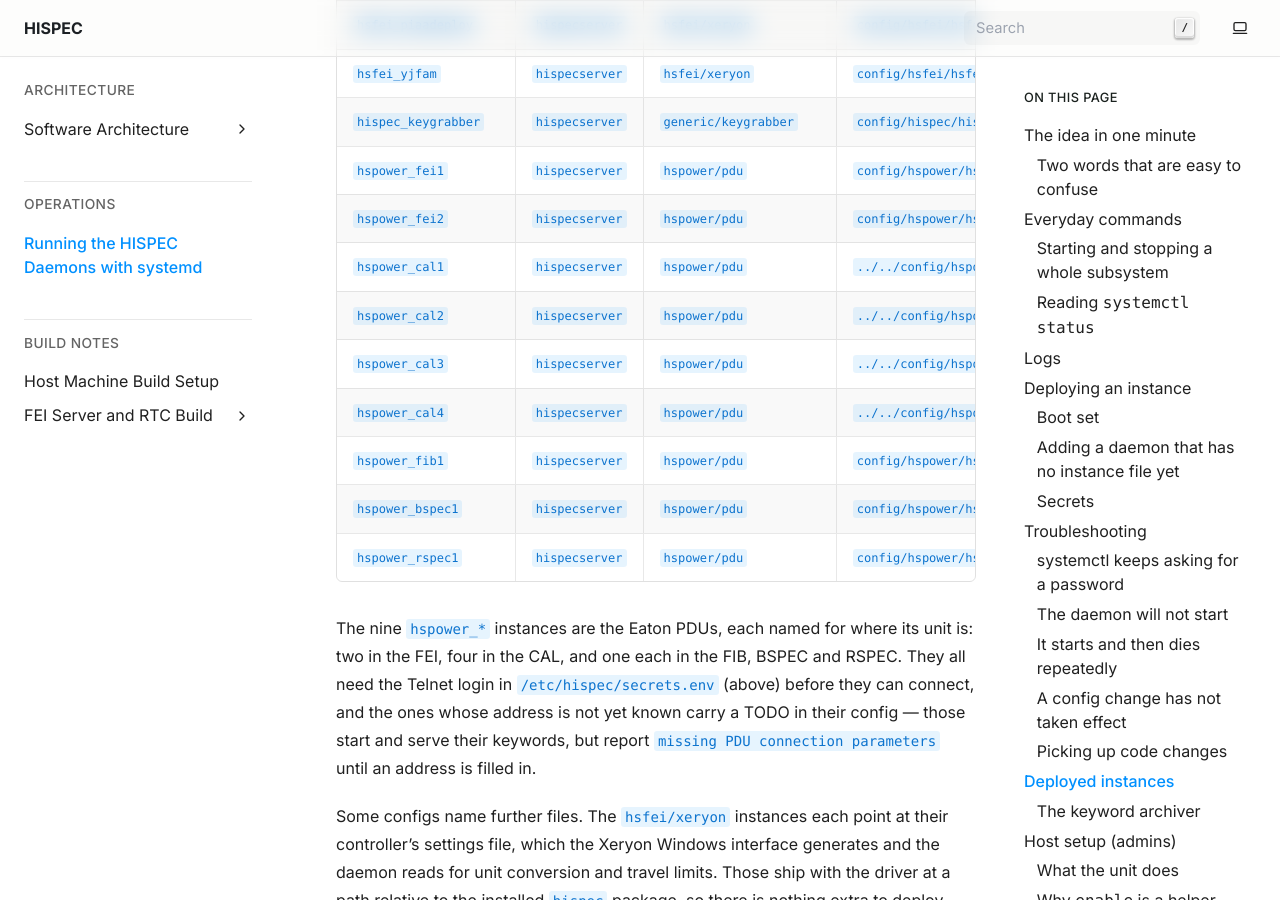
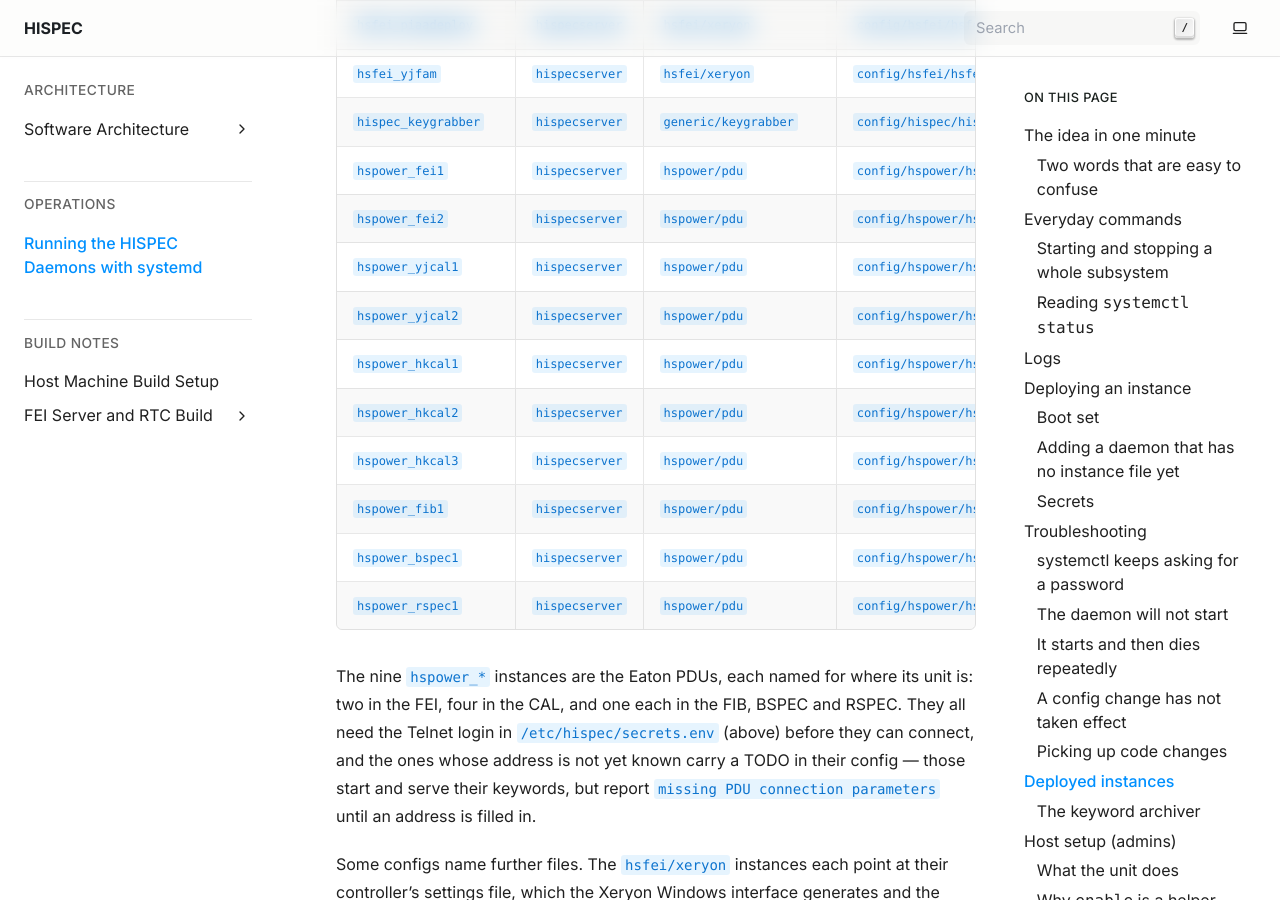
Before and after one commit to CaltechOpticalObservatories/hispec, a Sphinx documentation site: the page built from docs/operations/systemd.md, in a window 1280 px wide and 900 px high, scrolled down 11982 px. Built offline with Sphinx 7.4.7, drawn with Linux system fonts in a browser that asks for light colours.

Commit message:
Update systemd.md and updated env files for cal pdu daemons

```diff
--- a/docs/operations/systemd.md
+++ b/docs/operations/systemd.md
@@ -451,10 +451,11 @@ dependencies or `hispec@.service` changed. Pulling needs write access to
 | `hispec_keygrabber` | `hispecserver` | `generic/keygrabber` | `config/hispec/hispec_keygrabber.yaml` |
 | `hspower_fei1` | `hispecserver` | `hspower/pdu` | `config/hspower/hspower_fei1.yaml` |
 | `hspower_fei2` | `hispecserver` | `hspower/pdu` | `config/hspower/hspower_fei2.yaml` |
-| `hspower_cal1` | `hispecserver` | `hspower/pdu` | `../../config/hspower/hspower_yjcal1.yaml` |
-| `hspower_cal2` | `hispecserver` | `hspower/pdu` | `../../config/hspower/hspower_yjcal2.yaml` |
-| `hspower_cal3` | `hispecserver` | `hspower/pdu` | `../../config/hspower/hspower_hkcal1.yaml` |
-| `hspower_cal4` | `hispecserver` | `hspower/pdu` | `../../config/hspower/hspower_hkcal2.yaml` |
+| `hspower_yjcal1` | `hispecserver` | `hspower/pdu` | `config/hspower/hspower_yjcal1.yaml` |
+| `hspower_yjcal2` | `hispecserver` | `hspower/pdu` | `config/hspower/hspower_yjcal2.yaml` |
+| `hspower_hkcal1` | `hispecserver` | `hspower/pdu` | `config/hspower/hspower_hkcal1.yaml` |
+| `hspower_hkcal2` | `hispecserver` | `hspower/pdu` | `config/hspower/hspower_hkcal2.yaml` |
+| `hspower_hkcal3` | `hispecserver` | `hspower/pdu` | `config/hspower/hspower_hkcal3.yaml` |
 | `hspower_fib1` | `hispecserver` | `hspower/pdu` | `config/hspower/hspower_fib1.yaml` |
 | `hspower_bspec1` | `hispecserver` | `hspower/pdu` | `config/hspower/hspower_bspec1.yaml` |
 | `hspower_rspec1` | `hispecserver` | `hspower/pdu` | `config/hspower/hspower_rspec1.yaml` |
```
Also changed, not shown: 9 other files.
